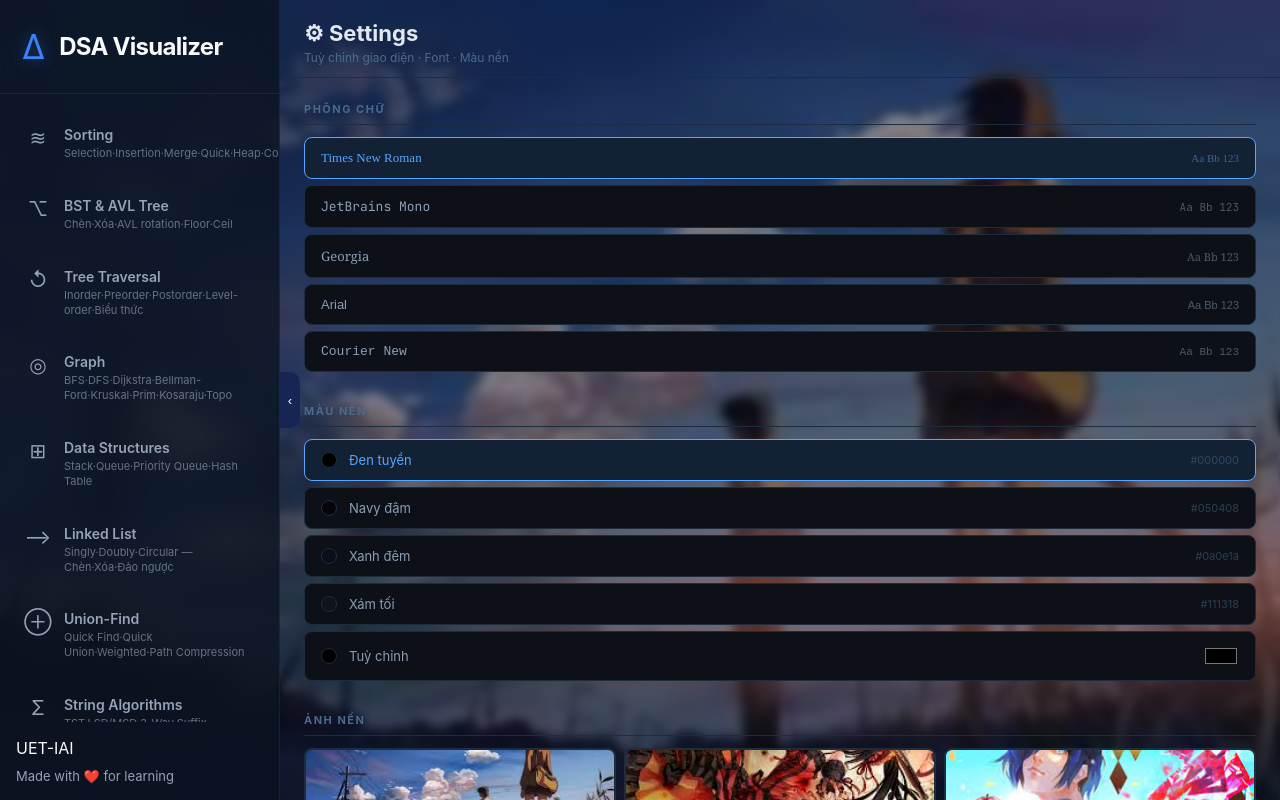
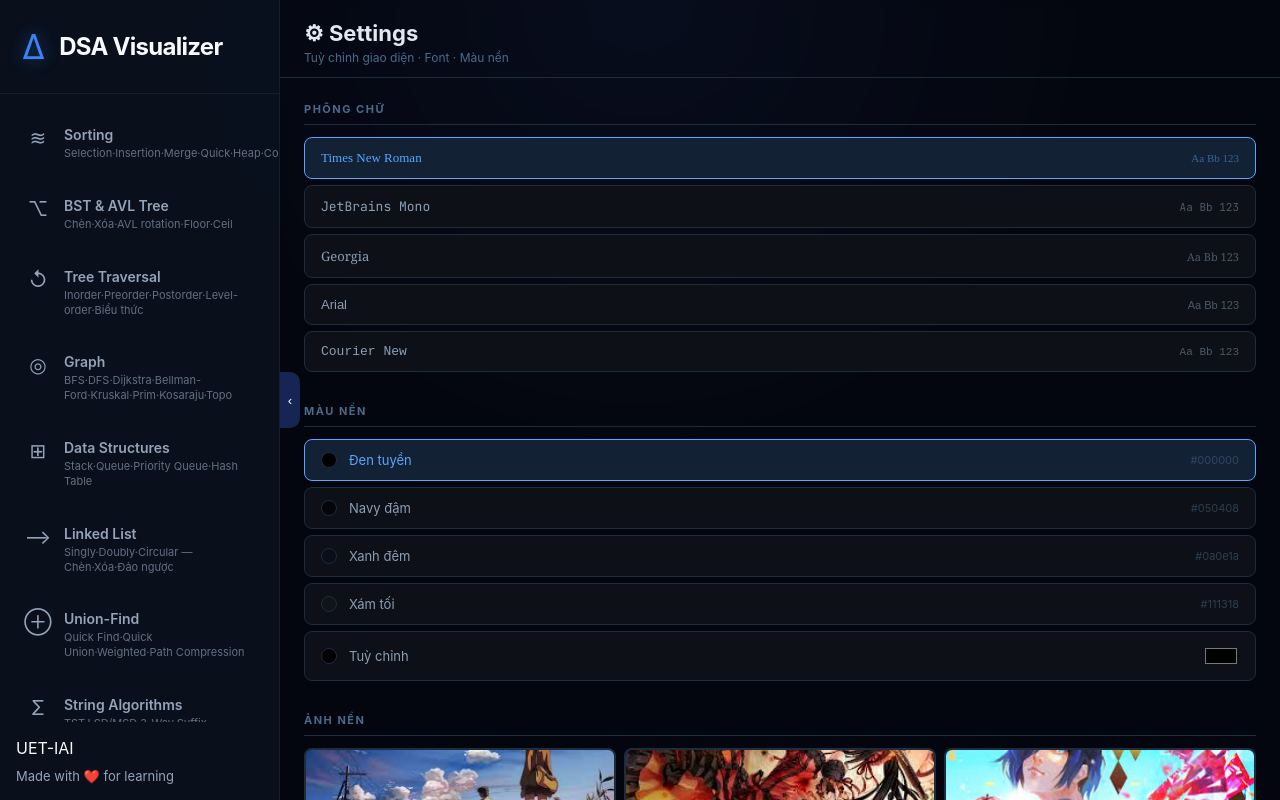
Before and after one commit to nguyendung007/dsa-visualizer, a React (Vite) app: page /settings in a window 1280 px wide. Built offline with nearby package versions, Linux system fonts and the light colour scheme.

Commit message:
update setting

```diff
--- a/src/ui/layouts/MainLayout.jsx
+++ b/src/ui/layouts/MainLayout.jsx
@@ -25,7 +25,7 @@ export default function MainLayout() {
 
   const [collapsed, setCollapsed] = useState(false);
 
-  const [bgImg, setBgImg] = useState(() => localStorage.getItem('bgImage') || bgImage);
+  const [bgImg, setBgImg] = useState(() => localStorage.getItem('bgImage') || '');
 
   useEffect(() => {
   const font = localStorage.getItem('font') || "'JetBrains Mono', monospace";
@@ -35,9 +35,10 @@ export default function MainLayout() {
 
   // Lắng nghe khi SettingsPage thay đổi ảnh nền
   const onStorage = () => {
-    const saved = localStorage.getItem('bgImage');
-    if (saved) setBgImg(saved);
-  };
+  const saved = localStorage.getItem('bgImage');
+  setBgImg(saved || '');
+};
+
   window.addEventListener('bgImageChanged', onStorage);
   return () => window.removeEventListener('bgImageChanged', onStorage);
 }, []);
@@ -46,7 +47,7 @@ export default function MainLayout() {
     <div
          className={`layout ${collapsed ? 'collapsed' : ''}`}
          style={{
-         backgroundImage: `url(${bgImg})`,
+         backgroundImage: bgImg ? `url(${bgImg})` : 'none',
          backgroundSize: 'cover',
          backgroundPosition: 'center',
          backgroundAttachment: 'fixed',
```
